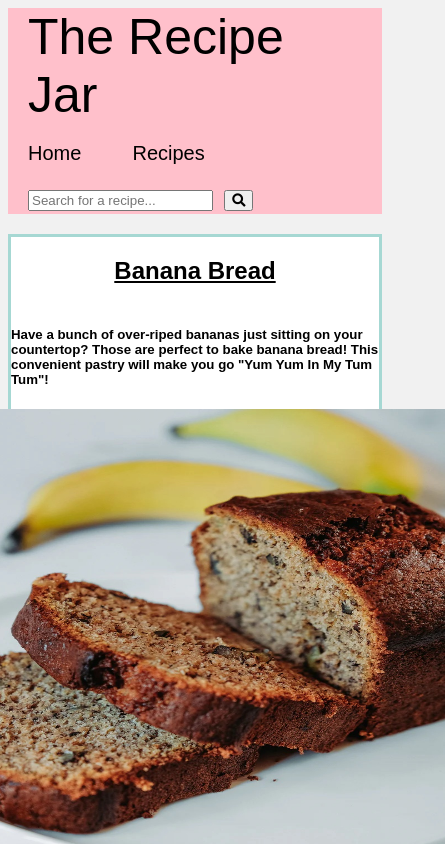
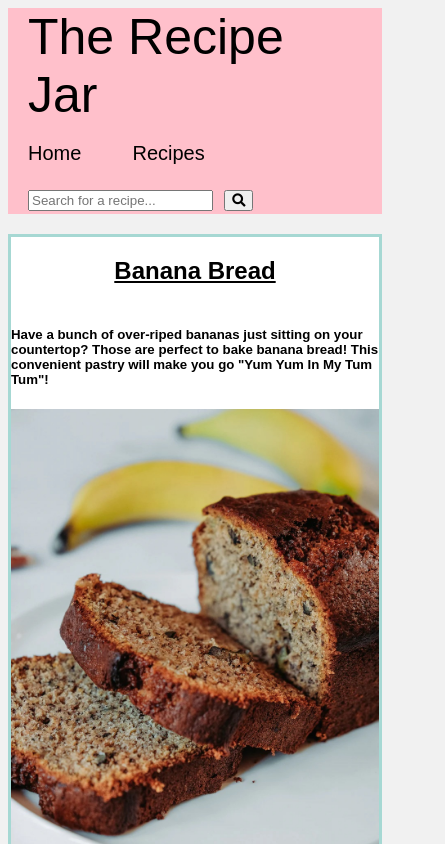
Before and after one commit to tayfaith/blog-project, a plain HTML site: page blog-page.html in a window 390 px wide. Shown: the top 844 px of the page, 445 px wide, since content can reach past the window. Drawn offline with Linux system fonts and the light colour scheme.

Commit message:
fixed responsive design

```diff
--- a/css/blog-page.css
+++ b/css/blog-page.css
@@ -84,8 +84,8 @@ body {
 
 .leftcolumn img {
     grid-area: im;
-    height: 550px;
-    width: 500px;
+    height: auto;
+    width: 100%;
 
 }
 
```
